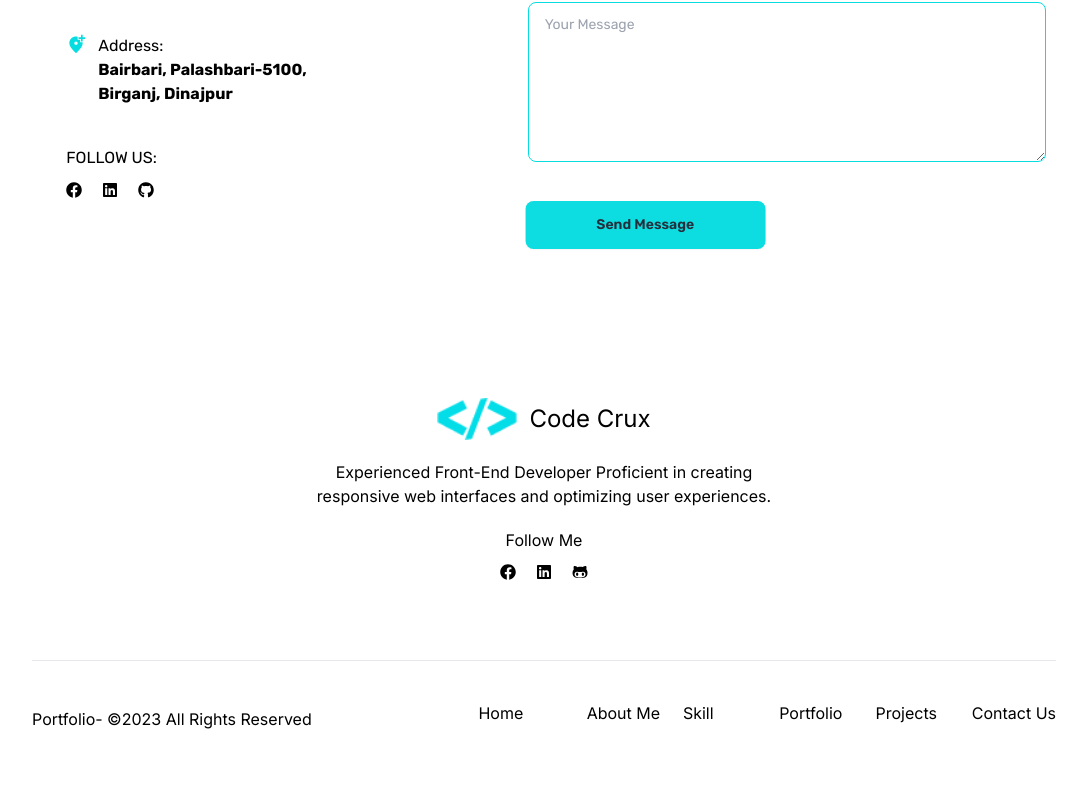
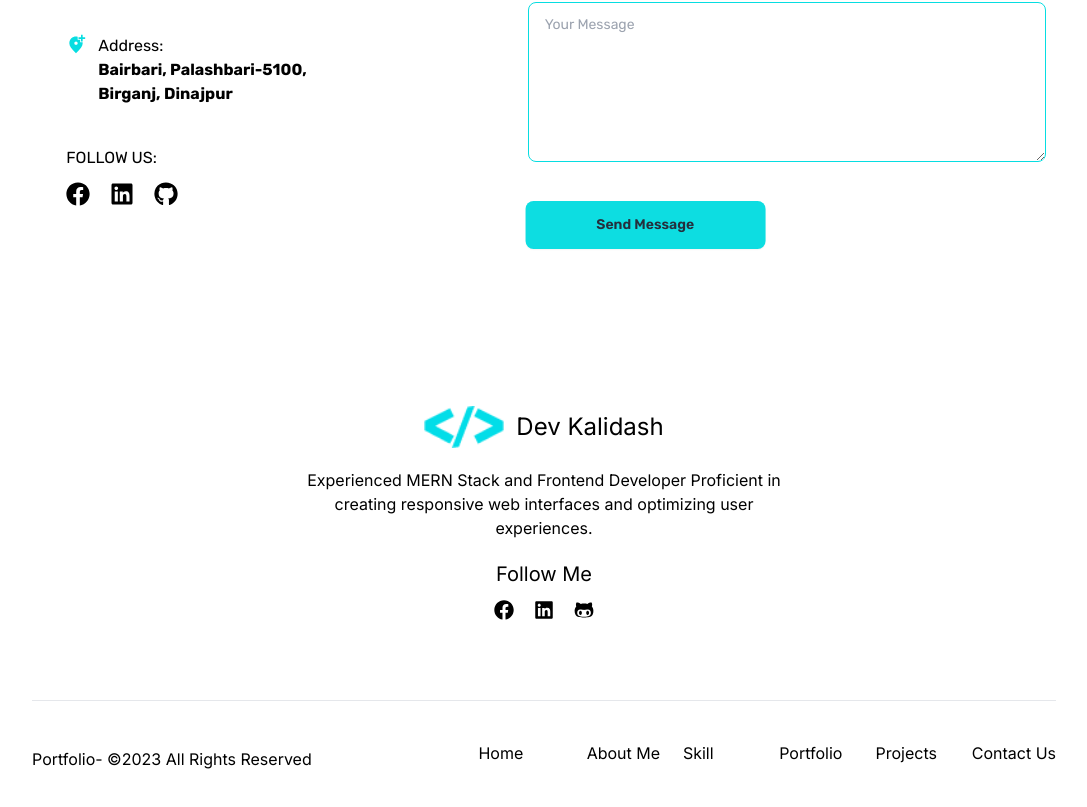
Before and after one commit to kalidashodekare14/my_portfolio, a Next.js app: page / in a window 1280 px wide. Shown: the part 4388-5195 px from the top of the page, without its empty margins (96-1183 px from the left). Built offline with nearby package versions, Linux system fonts and the light colour scheme.

Commit message:
ContactUs and Footer page update

```diff
--- a/src/components/ContactUs/ContactUs.jsx
+++ b/src/components/ContactUs/ContactUs.jsx
@@ -6,6 +6,7 @@ import AOS from 'aos';
 import 'aos/dist/aos.css';
 import emailjs from '@emailjs/browser';
 import Swal from 'sweetalert2';
+import Link from 'next/link';
 
 const ContactUs = () => {
 
@@ -80,16 +81,16 @@ const ContactUs = () => {
                     </div>
                     <div data-aos="fade-right" data-aos-delay="2400" className='space-y-3'>
                         <h4 className='mt-10 uppercase'>Follow Us:</h4>
-                        <div className='flex items-center space-x-5'>
-                            <a target='_blank' href="https://www.facebook.com/Shakti.Adhikari.68">
+                        <div className='flex items-center space-x-5 text-2xl'>
+                            <Link target='_blank' href="https://www.facebook.com/developerKalidash">
                                 <FaFacebook />
-                            </a>
-                            <a target='_blank' href="https://www.linkedin.com/in/developer-kalidash">
+                            </Link>
+                            <Link target='_blank' href="https://www.linkedin.com/in/developer-kalidash">
                                 <FaLinkedin />
-                            </a>
-                            <a target='_blank' href="https://github.com/kalidashodekare14">
+                            </Link>
+                            <Link target='_blank' href="https://github.com/kalidashodekare14">
                                 <FaGithub />
-                            </a>
+                            </Link>
                         </div>
                     </div>
                 </div>
--- a/src/components/Footer/Footer.jsx
+++ b/src/components/Footer/Footer.jsx
@@ -1,4 +1,5 @@
 import Image from 'next/image';
+import Link from 'next/link';
 import React from 'react';
 import { FaFacebook, FaGithub, FaGithubAlt, FaLinkedin } from 'react-icons/fa';
 
@@ -8,21 +9,21 @@ const Footer = () => {
             <div className='space-y-5 text-center lg:w-[500px] m-auto'>
                 <div className='flex justify-center gap-3 flex-row items-center text-white dark:text-black'>
                     <Image className='w-20' src="/logo.png" width={500} height={300} alt="" />
-                    <h1 className='text-2xl'>Code Crux</h1>
+                    <h1 className='text-2xl'>Dev Kalidash</h1>
                 </div>
-                <p className='text-white dark:text-black'>Experienced Front-End Developer Proficient in creating responsive web interfaces and optimizing user experiences.</p>
+                <p className='text-white dark:text-black'>Experienced MERN Stack and Frontend Developer Proficient in creating responsive web interfaces and optimizing user experiences.</p>
                 <div className='space-y-3'>
-                    <h2 className='text-white dark:text-black'>Follow Me</h2>
-                    <div className='flex  space-x-5 justify-center text-white dark:text-black items-center'>
-                        <a target='_blank' href="https://www.facebook.com/Shakti.Adhikari.68">
+                    <h2 className='text-white dark:text-black text-xl'>Follow Me</h2>
+                    <div className='flex  space-x-5 justify-center text-white dark:text-black items-center text-xl'>
+                        <Link target='_blank' href="https://www.facebook.com/Shakti.Adhikari.68">
                             <FaFacebook />
-                        </a>
-                        <a target='_blank' href="https://www.linkedin.com/in/developer-kalidash">
+                        </Link>
+                        <Link target='_blank' href="https://www.linkedin.com/in/developer-kalidash">
                             <FaLinkedin />
-                        </a>
-                        <a target='_blank' href="https://github.com/kalidashodekare14">
+                        </Link>
+                        <Link target='_blank' href="https://github.com/kalidashodekare14">
                             <FaGithubAlt />
-                        </a>
+                        </Link>
                     </div>
                 </div>
             </div>
```
